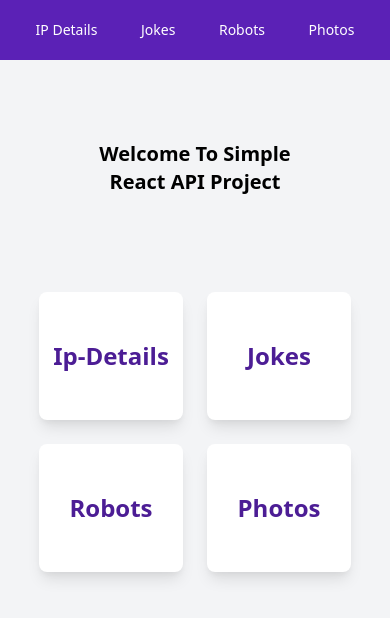
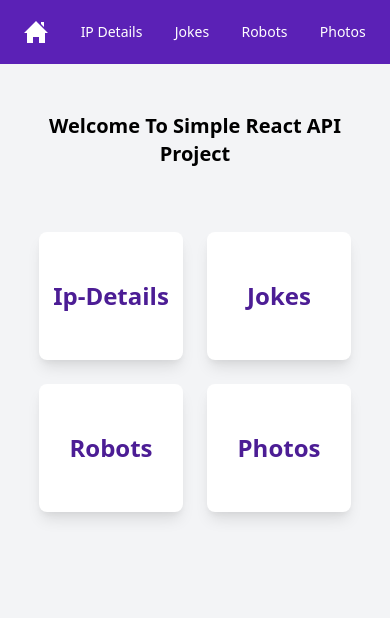
Before and after one commit to theanujdev/simple-react-api, a React (Create React App) app: page / in a window 390 px wide. Shown: the top 618 px of the page. Built offline with nearby package versions, Linux system fonts and the light colour scheme.

Commit message:
Home link added to navbar

```diff
--- a/src/components/HomePage.jsx
+++ b/src/components/HomePage.jsx
@@ -1,31 +1,31 @@
 import { Link } from "react-router-dom";
 const HomePage = () => {
   return (
-    <section class="flex-auto">
+    <section className="flex-auto">
       <h1
         className="font-bold
-           text-xl sm:text-2xl lg:text-4xl text-center m-20"
+           text-xl sm:text-2xl lg:text-4xl text-center m-12 sm:m-20"
       >
         Welcome To Simple React API Project
       </h1>
-      <div class="grid grid-cols-2 md:grid-cols-4 md:gap-10 justify-items-center gap-6 max-w-max min-w-max mt-24 mx-auto">
+      <div className="grid grid-cols-2 md:grid-cols-4 md:gap-10 justify-items-center gap-6 max-w-max min-w-max mt-16 sm:mt-24 mx-auto">
         <Link to="/ip-details">
-          <button class="text-2xl w-36 h-32 bg-white text-purple-900 shadow-lg font-bold focus:outline-none rounded-lg transform transition-transform hover:scale-105">
+          <button className="text-2xl w-36 h-32 bg-white text-purple-900 shadow-lg font-bold focus:outline-none rounded-lg transform transition-transform hover:scale-105">
             Ip-Details
           </button>
         </Link>
         <Link to="/jokes">
-          <button class="text-2xl w-36 h-32 bg-white text-purple-900 shadow-lg font-bold focus:outline-none rounded-lg transform transition-transform hover:scale-105">
+          <button className="text-2xl w-36 h-32 bg-white text-purple-900 shadow-lg font-bold focus:outline-none rounded-lg transform transition-transform hover:scale-105">
             Jokes
           </button>
         </Link>
         <Link to="/robots">
-          <button class="text-2xl w-36 h-32 bg-white text-purple-900 shadow-lg font-bold focus:outline-none rounded-lg transform transition-transform hover:scale-105">
+          <button className="text-2xl w-36 h-32 bg-white text-purple-900 shadow-lg font-bold focus:outline-none rounded-lg transform transition-transform hover:scale-105">
             Robots
           </button>
         </Link>
         <Link to="/photos">
-          <button class="text-2xl w-36 h-32 bg-white text-purple-900 shadow-lg font-bold focus:outline-none rounded-lg transform transition-transform hover:scale-105">
+          <button className="text-2xl w-36 h-32 bg-white text-purple-900 shadow-lg font-bold focus:outline-none rounded-lg transform transition-transform hover:scale-105">
             Photos
           </button>
         </Link>
--- a/src/components/Navbar.jsx
+++ b/src/components/Navbar.jsx
@@ -3,6 +3,19 @@ const Navbar = () => {
   return (
     <nav className="bg-purple-800 text-sm sm:text-2xl">
       <div className="container mx-auto flex justify-evenly items-center py-3">
+        <Link to="/">
+          <div className="p-2 transition-colors text-white hover:text-purple-800 hover:bg-white focus:outline-none rounded-full">
+            <svg
+              className="h-6 w-6 sm:h-8 sm:w-8 fill-current"
+              xmlns="http://www.w3.org/2000/svg"
+              // width="24"
+              // height="24"
+              viewBox="0 0 24 24"
+            >
+              <path d="M21 13v10h-6v-6h-6v6h-6v-10h-3l12-12 12 12h-3zm-1-5.907v-5.093h-3v2.093l3 3z" />
+            </svg>
+          </div>
+        </Link>
         <Link to="/ip-details">
           <button className="text-white hover:shadow-md hover:bg-purple-600 focus:outline-none px-2 py-2 rounded-md">
             IP Details
```
